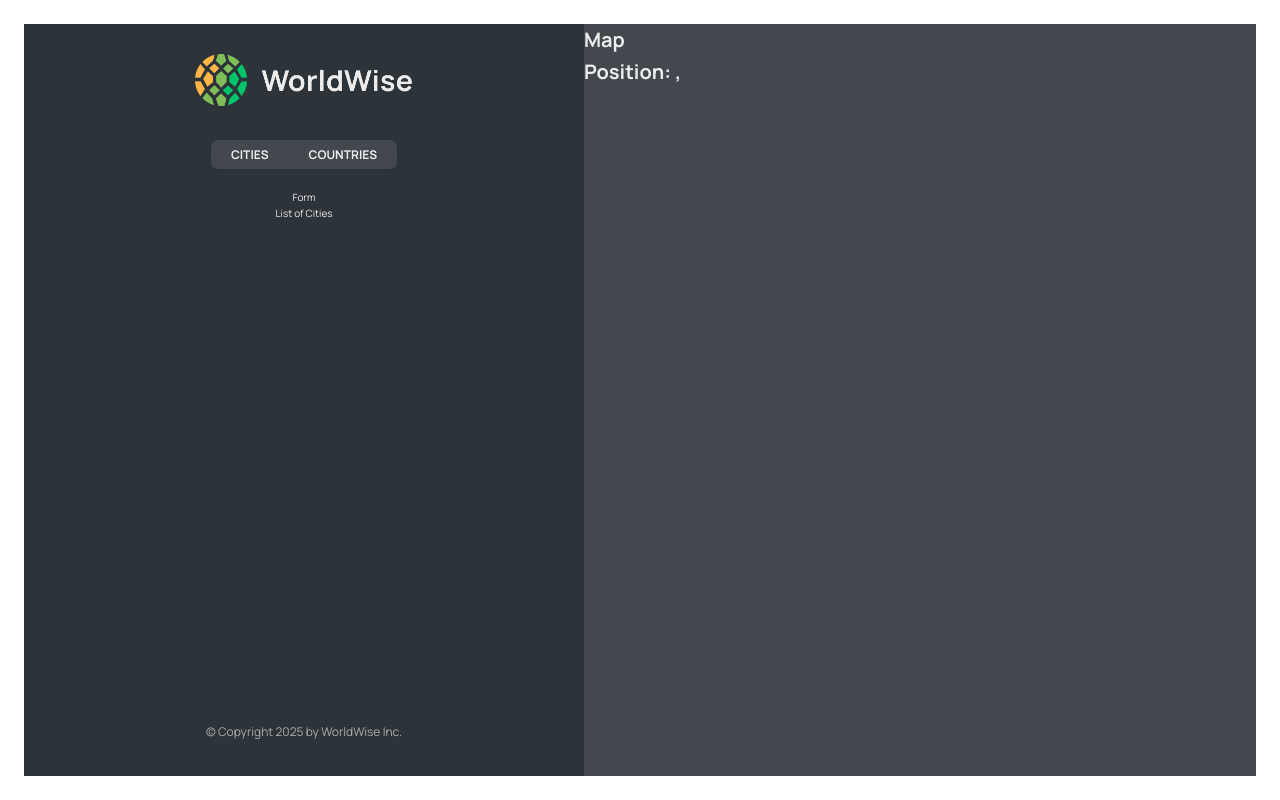
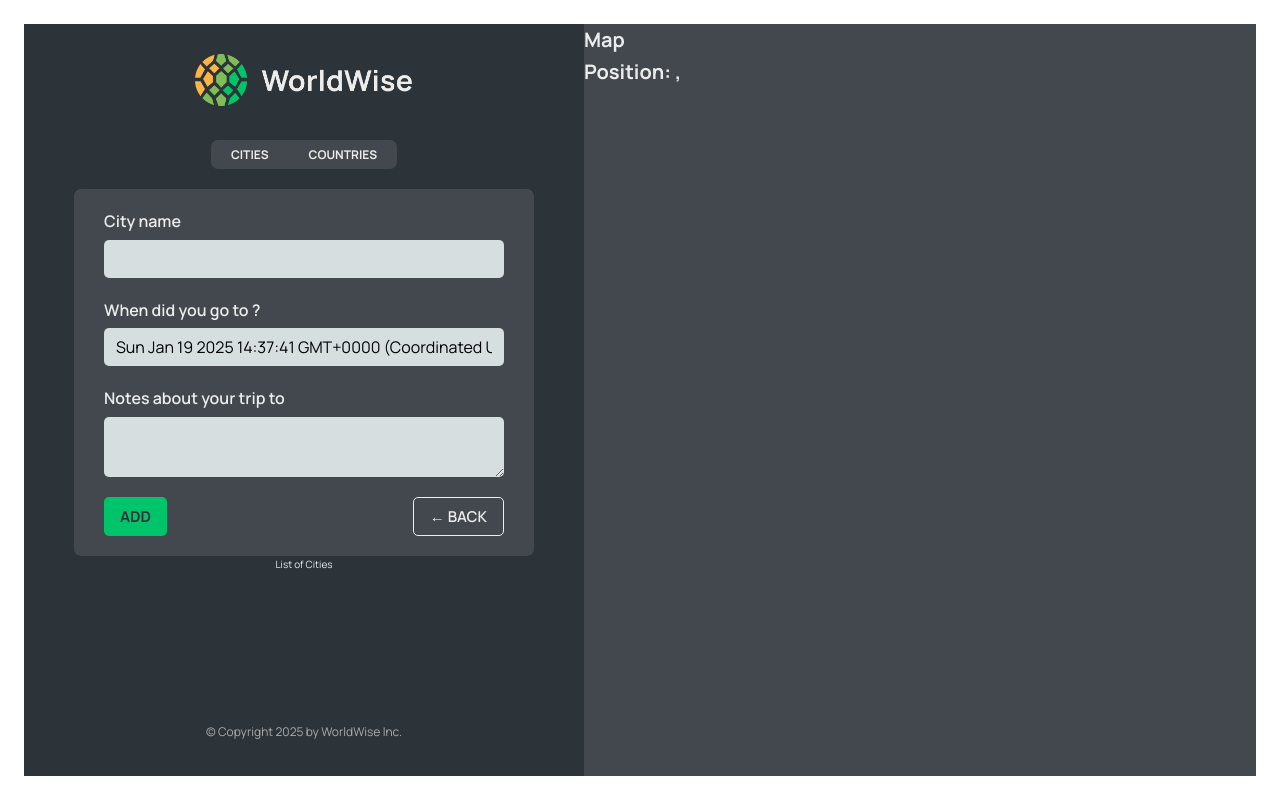
Before and after one commit to iamkiren/WorldWise, a React (Vite) app: page /app/form in a window 1280 px wide. Built offline with nearby package versions, Linux system fonts and the light colour scheme; data requests are answered from the project's data file.

Commit message:
implemented Navigation using  useNavigate hook

```diff
--- a/src/App.jsx
+++ b/src/App.jsx
@@ -10,6 +10,7 @@
 import CityList from "./components/CityList";
 import CountryList from "./components/CountryList";
 import City from "./components/City";
+import Form from "./components/Form";
 
 const BASE_URL = "http://localhost:9000";
 
@@ -56,7 +57,7 @@
             path="countries"
             element={<CountryList cities={cities} isLoading={isLoading} />}
           />
-          <Route path="form" element={<p>Form</p>} />
+          <Route path="form" element={<Form />} />
         </Route>
         <Route path="*" element={<PageNotFound />} />
       </Routes>
--- /dev/null
+++ b/src/components/Button.jsx
@@ -0,0 +1,11 @@
+import styles from "./Button.module.css";
+
+const Button = ({ children, onClick, type }) => {
+  return (
+    <button onClick={onClick} className={`${styles.btn} ${styles[type]}`}>
+      {children}
+    </button>
+  );
+};
+
+export default Button;
--- a/src/components/Form.jsx
+++ b/src/components/Form.jsx
@@ -1,8 +1,10 @@
 // "https://api.bigdatacloud.net/data/reverse-geocode-client?latitude=0&longitude=0"
 
 import { useState } from "react";
+import { useNavigate } from "react-router-dom";
 
 import styles from "./Form.module.css";
+import Button from "./Button";
 
 export function convertToEmoji(countryCode) {
   const codePoints = countryCode
@@ -13,6 +15,8 @@
 }
 
 function Form() {
+  const navigate = useNavigate();
+
   const [cityName, setCityName] = useState("");
   const [country, setCountry] = useState("");
   const [date, setDate] = useState(new Date());
@@ -49,8 +53,16 @@
       </div>
 
       <div className={styles.buttons}>
-        <button>Add</button>
-        <button>&larr; Back</button>
+        <Button type={"primary"}>Add</Button>
+        <Button
+          type={"back"}
+          onClick={(e) => {
+            e.preventDefault();
+            navigate(-1);
+          }}
+        >
+          &larr; Back
+        </Button>
       </div>
     </form>
   );
--- a/src/components/Map.jsx
+++ b/src/components/Map.jsx
@@ -1,13 +1,15 @@
-import { useSearchParams } from "react-router-dom";
+import { useSearchParams, useNavigate } from "react-router-dom";
 import styles from "./Map.module.css";
 
 const Maps = () => {
+  const navigate = useNavigate();
+
   const [searchParams, setSearchParams] = useSearchParams();
   const lat = searchParams.get("lat");
   const lng = searchParams.get("lng");
 
   return (
-    <div className={styles.mapContainer}>
+    <div className={styles.mapContainer} onClick={() => navigate("form")}>
       <h1>Map</h1>
       <h1>
         Position: {lat} , {lng}
```
